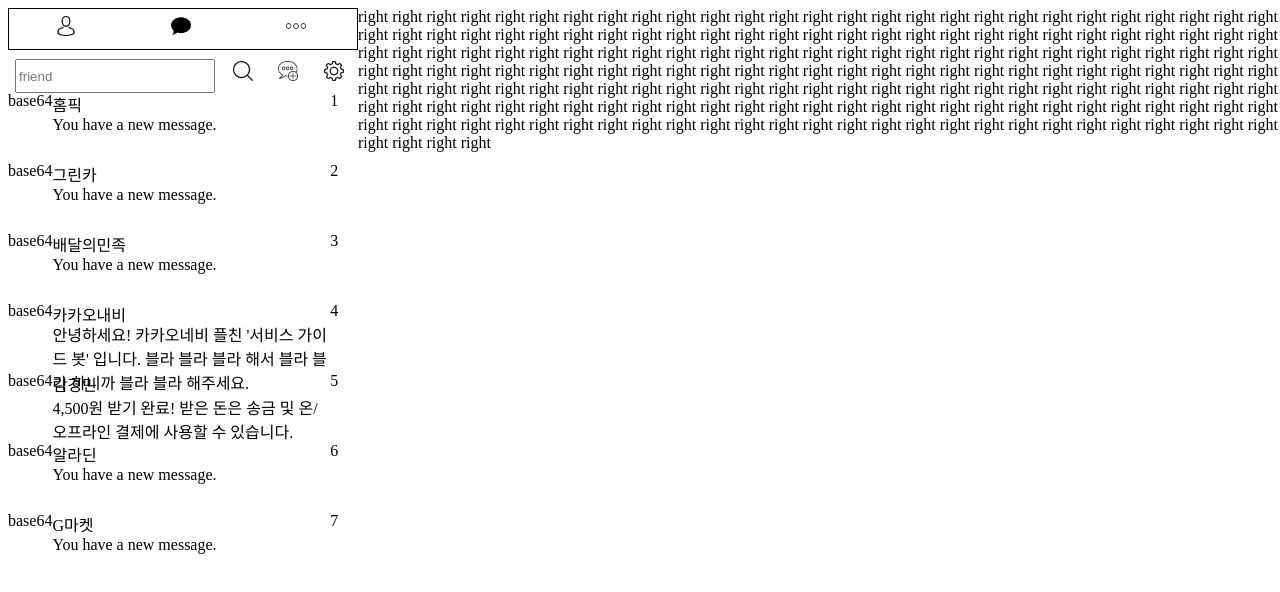
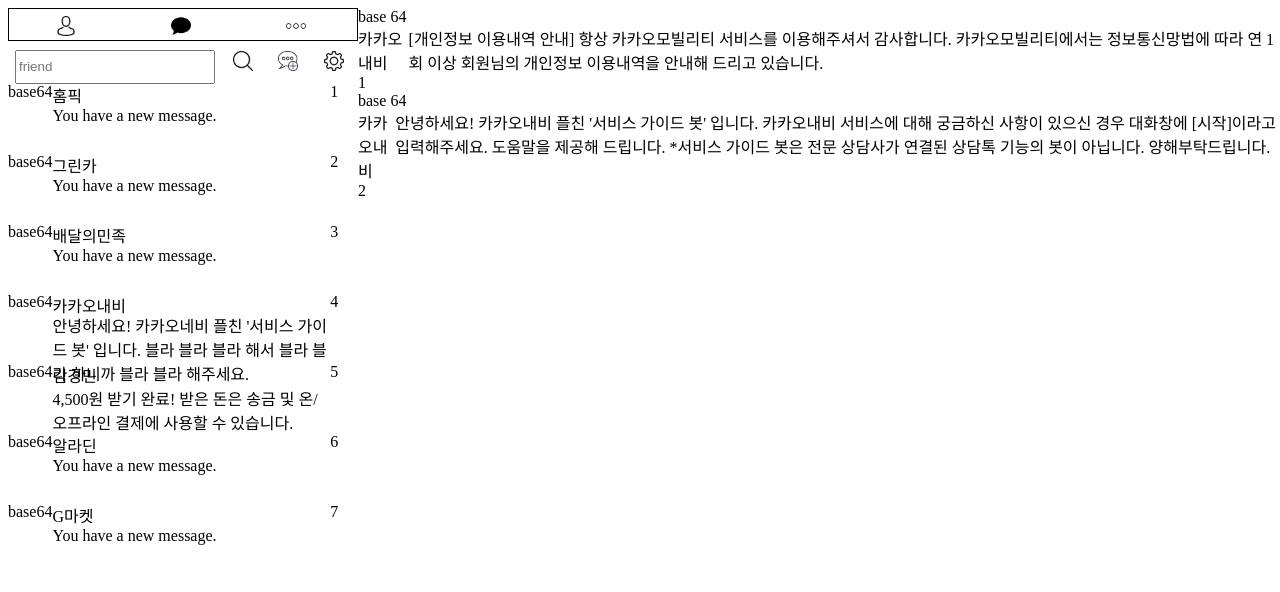
Before and after one commit to Smilegate-Healer/WebKakao, a React app in the folder src/webkakao_client/: page / in a window 1280 px wide. Shown: the top 592 px of the page. Built offline with nearby package versions, Linux system fonts and the light colour scheme.

Commit message:
Change React files
- 전체 레이아웃을 구성하는 곳에서는 (Container 부분) flex 사용하여 유동적이게
- 세부 컴포넌트는 부모의 크기를 받아올 수 있도록 width: 100% 등의 방법을 사용하여 조절

```diff
--- a/src/webkakao_client/src/components/ChatList/ChatItem.js
+++ b/src/webkakao_client/src/components/ChatList/ChatItem.js
@@ -4,18 +4,26 @@
 class ChatItem extends React.Component {
 
   render() {
+    const { chat } = this.props
+
+
     return(
       <div className="ChatItem">
         <div className="profileContainer">
-
+          base 64
         </div>
 
         <div className="senderMsgContainer">
-
+          <div>
+            {chat.sender}
+          </div>
+          <div>
+            {chat.msg}
+          </div>
         </div>
 
         <div className="timeContainer">
-
+            {chat.time}
         </div>
       </div>
     )
--- a/src/webkakao_client/src/components/ChatList/index.js
+++ b/src/webkakao_client/src/components/ChatList/index.js
@@ -1,14 +1,15 @@
 import React from 'react'
+import ChatItem from './ChatItem'
 import './styles.scss'
 
 class ChatList extends React.Component {
 
   render() {
     return (
-      <div>
+      <div className="List">
         {
           this.props.chats.map((v, idx) =>
-            <ChatList
+            <ChatItem
               chat={v}
               key={v.time}
             />
--- a/src/webkakao_client/src/components/ChatList/styles.scss
+++ b/src/webkakao_client/src/components/ChatList/styles.scss
@@ -1,3 +1,8 @@
+.List {
+  width: 100%;
+  height: 100%;
+}
+
 
 .ChatItem {
 
--- a/src/webkakao_client/src/components/ChatroomList/index.js
+++ b/src/webkakao_client/src/components/ChatroomList/index.js
@@ -18,7 +18,7 @@
 
   render() {
     return (
-      <div className={`${this.props.className} List`}>
+      <div className="List">
         {
           this.props.chatrooms.map((v, idx) =>
             <ListItem
--- a/src/webkakao_client/src/components/ChatroomList/styles.scss
+++ b/src/webkakao_client/src/components/ChatroomList/styles.scss
@@ -11,6 +11,7 @@
 .List {
   display: flex;
   flex-direction: column;
+  height: 100%;
 }
 
 .ListItem {
--- a/src/webkakao_client/src/container/Container.scss
+++ b/src/webkakao_client/src/container/Container.scss
@@ -1,6 +1,7 @@
 .LeftContainer {
   display: flex;
   flex-direction: column;
+  height: 100%;
 
   .titleBar {
     flex-basis: 40px;
@@ -17,3 +18,8 @@
     flex: 1;
   }
 }
+
+.RightContainer {
+  width: 100%;
+  height: 100%;
+}
--- a/src/webkakao_client/src/container/LeftContainer.js
+++ b/src/webkakao_client/src/container/LeftContainer.js
@@ -17,9 +17,9 @@
   render() {
     return (
       <div className="LeftContainer">
-        <MenuBar className="menuBar" />
-        <TitleBar className="titleBar" />
-        <ChatroomList className="chatroomList" />
+        <MenuBar  />
+        <TitleBar  />
+        <ChatroomList />
       </div>
     );
   }
--- a/src/webkakao_client/src/container/RightContainer.js
+++ b/src/webkakao_client/src/container/RightContainer.js
@@ -1,223 +1,20 @@
-import React from 'react';
-import { Component } from 'react';
-import TitleBar from '../components/TitleBar/index';
-import './Container.scss';
-import MenuBar from '../components/MenuBar/index';
+import React from "react";
+import { Component } from "react";
+import "./Container.scss";
+import ChatList from '../components/ChatList'
 
 class RightContainer extends Component {
+  state = {
+    menu_type: "ChatroomList"
+  };
 
-    state = {
-        menu_type: 'ChatroomList'
-    }
-
-    _renderTitle = () => {
-        if(this.state.men === 'ChatroomList')
-        return (
-            <span></span>
-        );
-    }
-
-
-    render() {
-        return (
-            <div className="RightContainer inline">
-                right
-                right
-                right
-                right
-                right
-                right
-                right
-                right
-                right
-                right
-                right
-                right
-                right
-                right
-                right
-                right
-                right
-                right
-                right
-                right
-                right
-                right
-                right
-                right
-                right
-                right
-                right
-                right
-                right
-                right
-                right
-                right
-                right
-                right
-                right
-                right
-                right
-                right
-                right
-                right
-                right
-                right
-                right
-                right
-                right
-                right
-                right
-                right
-                right
-                right
-                right
-                right
-                right
-                right
-                right
-                right
-                right
-                right
-                right
-                right
-                right
-                right
-                right
-                right
-                right
-                right
-                right
-                right
-                right
-                right
-                right
-                right
-                right
-                right
-                right
-                right
-                right
-                right
-                right
-                right
-                right
-                right
-                right
-                right
-                right
-                right
-                right
-                right
-                right
-                right
-                right
-                right
-                right
-                right
-                right
-                right
-                right
-                right
-                right
-                right
-                right
-                right
-                right
-                right
-                right
-                right
-                right
-                right
-                right
-                right
-                right
-                right
-                right
-                right
-                right
-                right
-                right
-                right
-                right
-                right
-                right
-                right
-                right
-                right
-                right
-                right
-                right
-                right
-                right
-                right
-                right
-                right
-                right
-                right
-                right
-                right
-                right
-                right
-                right
-                right
-                right
-                right
-                right
-                right
-                right
-                right
-                right
-                right
-                right
-                right
-                right
-                right
-                right
-                right
-                right
-                right
-                right
-                right
-                right
-                right
-                right
-                right
-                right
-                right
-                right
-                right
-                right
-                right
-                right
-                right
-                right
-                right
-                right
-                right
-                right
-                right
-                right
-                right
-                right
-                right
-                right
-                right
-                right
-                right
-                right
-                right
-                right
-                right
-                right
-                right
-                right
-                right
-                right
-            </div>
-        );
-    }
-
+  render() {
+    return (
+      <div className="RightContainer">
+        <ChatList/>
+      </div>
+    )
+  }
 }
 
 export default RightContainer;
```
